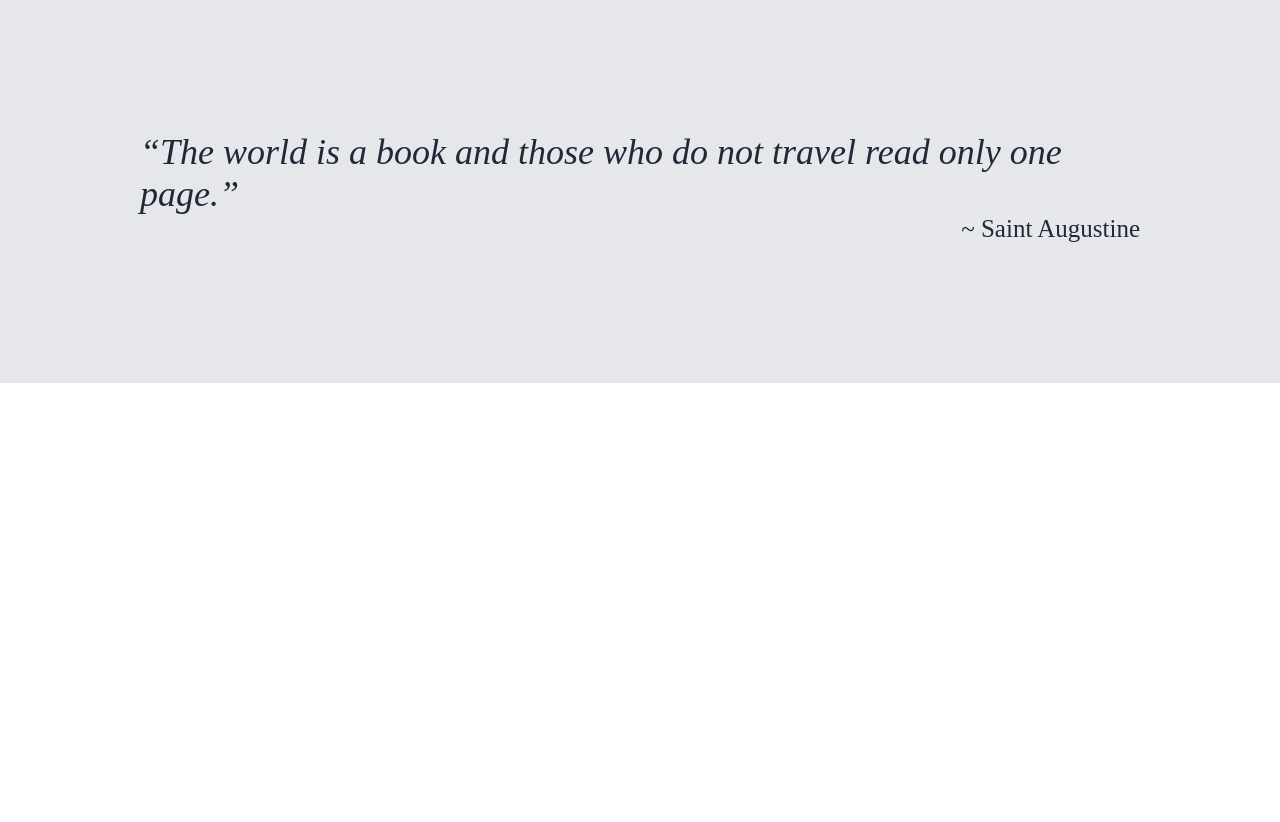
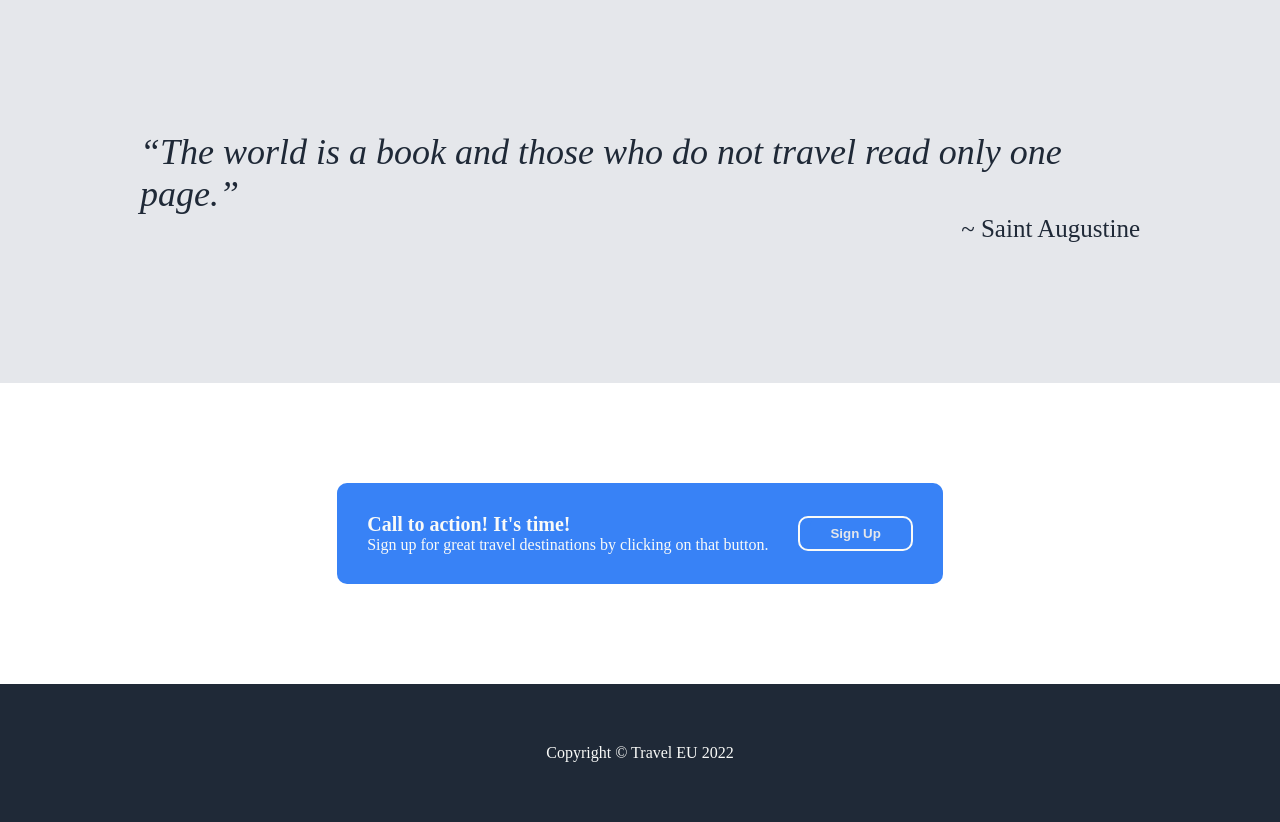
Before and after one commit to AC-Costea/WebPage, a plain HTML site: page index.html in a window 1280 px wide. Shown: the part 1035-1857 px from the top of the page. Before the commit the page ends 1418 px from the top, so only its background shows below. Drawn offline with Linux system fonts and the light colour scheme.

Commit message:
Added the last 2 sections

```diff
--- a/index.html
+++ b/index.html
@@ -69,6 +69,30 @@
         <div class="quote">“The world is a book and those who do not travel read only one page.”</div>
         <div class="author">~ Saint Augustine</div>
     </div>
+    <div class="fourth">
+        <div class="sign">
+            <div >
+                <p class="text" >
+              Call to action! It's time!
+                </p>
+                <p>Sign up for great travel destinations by clicking on that button.</p>
+
+            </div>
+            <div class="sn">
+                <button>
+                Sign Up
+                </button>
+
+            </div>
+        </div>
+
+    </div>
+    <div class="fifth">
+        <div>
+            Copyright © Travel EU 2022
+        </div>
+
+    </div>
 
 </body>
 </html>
--- a/style.css
+++ b/style.css
@@ -140,3 +140,41 @@ header{
     color:#1f2937;
     align-self: flex-end;
 }
+.fourth{
+    display: flex;
+    justify-content: center;
+    align-items: center;
+    padding: 100px;
+}
+.sign{
+    display: flex;
+    justify-content: center;
+    align-items: center;
+    padding: 30px;
+    background-color: #3882f6;
+    border-radius: 10px;
+    color: #f9faf8;
+    gap: 30px;
+
+
+}
+p{
+    margin: 0;
+}
+.text{
+    font-size: 20px;
+    font-weight: bolder;
+}
+.sn{
+    border: solid 2px #f9faf8  ;
+    border-radius: 10px;
+    padding: 0 10px;
+}
+.fifth{
+    display: flex;
+    padding: 60px;
+    background-color: #1f2937;
+    justify-content: center;
+    align-items: center;
+    color: #f9faf8;
+}
```
